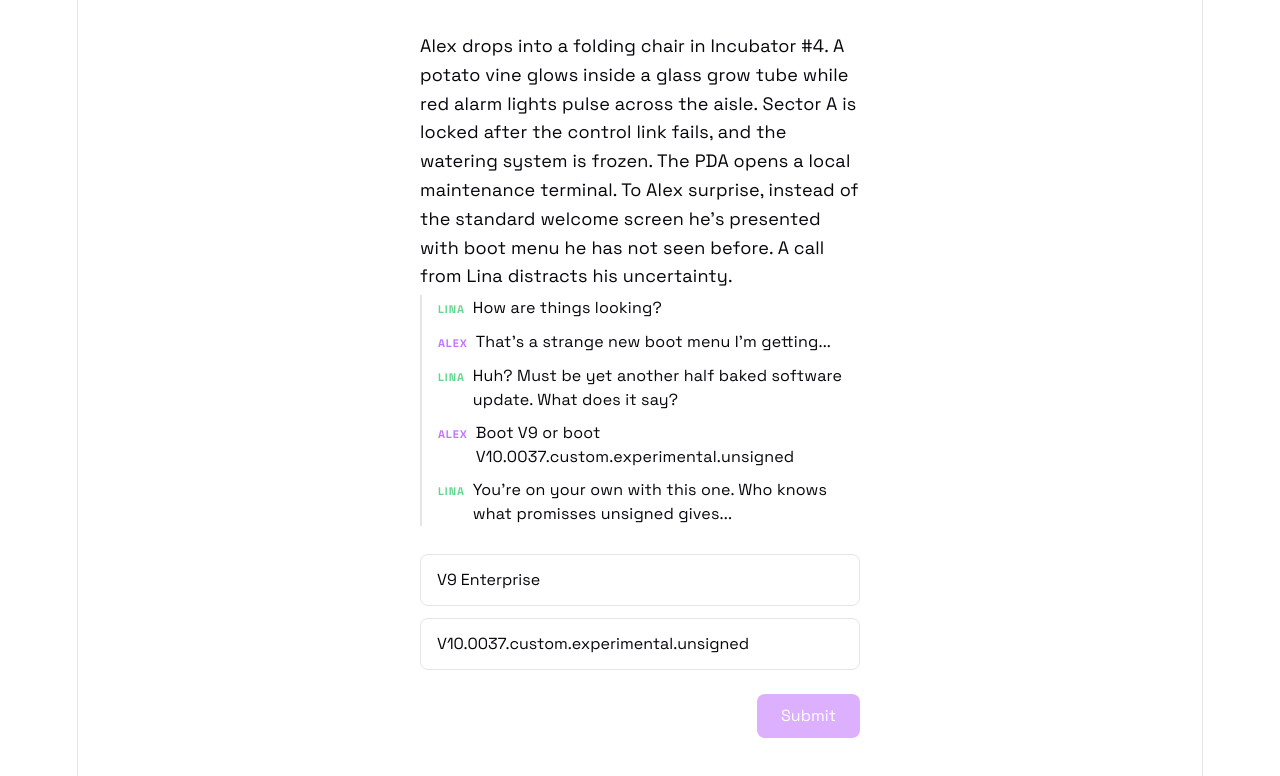
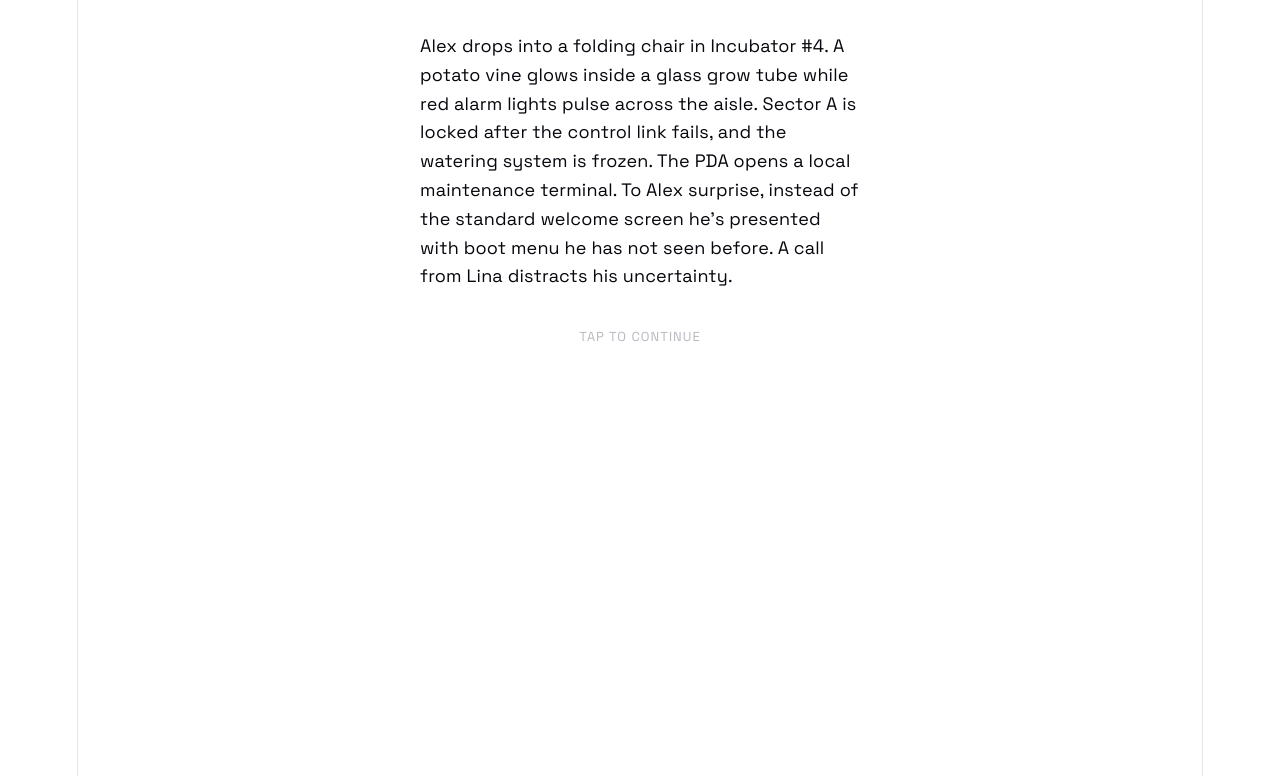
Before and after one commit to t0lia/wad-quiz, a React (Vite) app in the folder app/: page / in a window 1280 px wide. Shown: the top 776 px of the page. Built offline with nearby package versions, Linux system fonts and the light colour scheme.

Commit message:
tap to continue button

```diff
--- a/app/src/App.css
+++ b/app/src/App.css
@@ -81,6 +81,39 @@
 .submit-btn:disabled {
   opacity: 0.4;
   cursor: default;
+}
+
+.tap-hint {
+  width: 100%;
+  min-height: 44px;
+  display: flex;
+  align-items: center;
+  justify-content: center;
+  background: none;
+  border: none;
+  font: inherit;
+  font-size: 13px;
+  letter-spacing: 0.08em;
+  text-transform: uppercase;
+  color: var(--text);
+  cursor: pointer;
+  margin: 0;
+  padding: 8px 0;
+  animation: tap-hint-pulse 2s ease-in-out infinite;
+}
+
+@keyframes tap-hint-pulse {
+  0%, 100% { opacity: 0.3; }
+  50%       { opacity: 0.6; }
+}
+
+@keyframes block-enter {
+  from { opacity: 0; transform: translateY(10px); }
+  to   { opacity: 1; transform: translateY(0); }
+}
+
+.block-enter {
+  animation: block-enter 0.35s ease forwards;
 }
 
 .feedback {
--- a/app/src/scenes/ChallengeScene.tsx
+++ b/app/src/scenes/ChallengeScene.tsx
@@ -1,4 +1,4 @@
-import { useState } from 'react'
+import { useState, useEffect, useRef, useMemo } from 'react'
 import type { ChallengeSceneData } from '../types/story'
 import TaskRouter from '../tasks/TaskRouter'
 import DialogueBlock from './DialogueBlock'
@@ -9,7 +9,6 @@ import type { Components } from 'react-markdown'
 
 type Props = {
   scene: ChallengeSceneData
-  /** Called when the user completes the task; answer carries optional payload (e.g. first block for git task). */
   onComplete: (answer?: string) => void
 }
 
@@ -28,23 +27,81 @@ const mdComponents: Components = {
   },
 }
 
+type ContentBlock = 'text' | 'dialogue'
+
 export default function ChallengeScene({ scene, onComplete }: Props) {
   const [submitted, setSubmitted] = useState(false)
+  const [revealedContent, setRevealedContent] = useState(1) // text always shown first
+  const [taskRevealed, setTaskRevealed] = useState(false)
+  const [dialogueDone, setDialogueDone] = useState(false)
+  const bottomRef = useRef<HTMLDivElement>(null)
+
+  const contentBlocks = useMemo<ContentBlock[]>(() => {
+    const b: ContentBlock[] = ['text']
+    if (scene.dialogue?.length) b.push('dialogue')
+    return b
+  }, [scene.dialogue])
+
+  const isTapTask =
+    scene.task.type === 'one_tap_forward' ||
+    (scene.task.type === 'text_scene' && !scene.task.choices)
+
+  const allContentRevealed = revealedContent >= contentBlocks.length
+  const lastContent = contentBlocks[revealedContent - 1]
+  const waitingForDialogue = lastContent === 'dialogue' && !dialogueDone
+  const showHint = !submitted && !taskRevealed && !waitingForDialogue
 
   function handleSubmit(a?: string) {
     setSubmitted(true)
     onComplete(a)
   }
 
+  function advanceBlock() {
+    if (submitted || waitingForDialogue) return
+    if (!allContentRevealed) {
+      setRevealedContent(c => c + 1)
+    } else if (isTapTask) {
+      handleSubmit()
+    } else {
+      setTaskRevealed(true)
+    }
+  }
+
+  useEffect(() => {
+    bottomRef.current?.scrollIntoView({ behavior: 'smooth', block: 'nearest' })
+  }, [revealedContent, taskRevealed, dialogueDone])
+
   return (
     <div className="scene">
-      <div className="scene-text">
-        <ReactMarkdown components={mdComponents}>{scene.text}</ReactMarkdown>
-        {scene.dialogue && scene.dialogue.length > 0 && (
-          <DialogueBlock lines={scene.dialogue} />
-        )}
+      {/* Text — always first */}
+      <div className="block-enter">
+        <div className="scene-text">
+          <ReactMarkdown components={mdComponents}>{scene.text}</ReactMarkdown>
+        </div>
       </div>
-      <TaskRouter task={scene.task} submitted={submitted} onSubmit={handleSubmit} />
+
+      {/* Dialogue — revealed after first tap */}
+      {revealedContent >= 2 && scene.dialogue?.length && (
+        <div className="block-enter">
+          <DialogueBlock lines={scene.dialogue} onComplete={() => setDialogueDone(true)} />
+        </div>
+      )}
+
+      {/* Task — revealed after all content, only for non-tap tasks */}
+      {taskRevealed && (
+        <div className="block-enter">
+          <TaskRouter task={scene.task} submitted={submitted} onSubmit={handleSubmit} />
+        </div>
+      )}
+
+      {/* Tap hint — full-width button, safe tap target on mobile */}
+      {showHint && (
+        <button className="tap-hint" onClick={advanceBlock}>
+          {allContentRevealed && isTapTask ? 'next' : 'tap to continue'}
+        </button>
+      )}
+
+      <div ref={bottomRef} />
     </div>
   )
 }
--- a/app/src/scenes/DialogueBlock.tsx
+++ b/app/src/scenes/DialogueBlock.tsx
@@ -1,4 +1,4 @@
-import { useState, useEffect } from 'react'
+import { useState, useEffect, useRef } from 'react'
 import ReactMarkdown from 'react-markdown'
 import type { Components } from 'react-markdown'
 import type { DialogueLine } from '../types/story'
@@ -11,31 +11,48 @@ const inlineComponents: Components = {
   p: ({ children }) => <>{children}</>,
 }
 
-export default function DialogueBlock({ lines }: { lines: DialogueLine[] }) {
+type Props = { lines: DialogueLine[]; onComplete?: () => void }
+
+export default function DialogueBlock({ lines, onComplete }: Props) {
   const [typingLine, setTypingLine] = useState(0)
   const [charCount, setCharCount] = useState(0)
+  const completedRef = useRef(false)
 
   const currentText = lines[typingLine]?.text ?? ''
   const currentLineDone = charCount >= currentText.length
   const allDone = typingLine >= lines.length
 
+  // Tick: advance character count
   useEffect(() => {
     if (allDone || currentLineDone) return
     const t = setTimeout(() => setCharCount(c => c + 1), CHAR_SPEED)
     return () => clearTimeout(t)
   }, [allDone, currentLineDone, charCount])
 
+  // Advance to next line, or fire onComplete when last line finishes
   useEffect(() => {
-    if (!currentLineDone || typingLine >= lines.length - 1) return
+    if (!currentLineDone) return
+    if (typingLine >= lines.length - 1) {
+      if (!completedRef.current) {
+        completedRef.current = true
+        onComplete?.()
+      }
+      return
+    }
     const t = setTimeout(() => {
       setTypingLine(l => l + 1)
       setCharCount(0)
     }, LINE_PAUSE)
     return () => clearTimeout(t)
-  }, [currentLineDone, typingLine, lines.length])
+  }, [currentLineDone, typingLine, lines.length, onComplete])
+
+  function skipToEnd() {
+    setTypingLine(lines.length - 1)
+    setCharCount(lines[lines.length - 1]?.text.length ?? 0)
+  }
 
   return (
-    <div className="dialogue">
+    <div className="dialogue" onClick={skipToEnd} style={{ cursor: 'pointer' }}>
       {lines.map((line, i) => {
         if (i > typingLine) return null
         const lineDone = i < typingLine || (i === typingLine && currentLineDone)
--- a/app/src/tasks/BlockBuilder.tsx
+++ b/app/src/tasks/BlockBuilder.tsx
@@ -197,7 +197,7 @@ export default function BlockBuilder({ task, submitted, onSubmit }: Props) {
           disabled={!allFilled}
           onClick={() => onSubmit(sequence[0] ? getContent(sequence[0]) : undefined)}
         >
-          Submit
+          next
         </button>
       )}
     </>
--- a/app/src/tasks/CardFilter.tsx
+++ b/app/src/tasks/CardFilter.tsx
@@ -171,7 +171,7 @@ export default function CardFilter({ task, submitted, onSubmit }: Props) {
           disabled={!canSubmit}
           onClick={() => onSubmit(JSON.stringify(assignments))}
         >
-          Submit
+          next
         </button>
       )}
     </>
--- a/app/src/tasks/ClickOnLine.tsx
+++ b/app/src/tasks/ClickOnLine.tsx
@@ -30,7 +30,7 @@ export default function ClickOnLine({ task, submitted, onSubmit }: Props) {
           disabled={selectedId === null}
           onClick={() => onSubmit(selectedId ?? undefined)}
         >
-          Submit
+          next
         </button>
       )}
     </>
--- a/app/src/tasks/DragAndDrop.tsx
+++ b/app/src/tasks/DragAndDrop.tsx
@@ -113,7 +113,7 @@ export default function DragAndDrop({ task, submitted, onSubmit }: Props) {
           className="submit-btn"
           onClick={() => onSubmit(order.map((item) => item.id).join(','))}
         >
-          Submit
+          next
         </button>
       )}
     </>
--- a/app/src/tasks/Mapping.tsx
+++ b/app/src/tasks/Mapping.tsx
@@ -121,7 +121,7 @@ export default function Mapping({ task, submitted, onSubmit }: Props) {
           disabled={!canSubmit}
           onClick={() => onSubmit(JSON.stringify(pairs))}
         >
-          Submit
+          next
         </button>
       )}
     </>
--- a/app/src/tasks/MultipleChoice.tsx
+++ b/app/src/tasks/MultipleChoice.tsx
@@ -38,7 +38,7 @@ export default function MultipleChoice({ task, submitted, onSubmit }: Props) {
           disabled={selected.size === 0}
           onClick={() => onSubmit(Array.from(selected).join(','))}
         >
-          Submit
+          next
         </button>
       )}
     </>
--- a/app/src/tasks/OneTapForward.tsx
+++ b/app/src/tasks/OneTapForward.tsx
@@ -1,9 +1,5 @@
 type Props = { onSubmit: () => void }
 
-export default function OneTapForward({ onSubmit }: Props) {
-  return (
-    <button type="button" className="submit-btn" onClick={onSubmit}>
-      Continue →
-    </button>
-  )
+export default function OneTapForward({ onSubmit: _ }: Props) {
+  return <p className="tap-hint">next</p>
 }
--- a/app/src/tasks/ResourceAllocation.tsx
+++ b/app/src/tasks/ResourceAllocation.tsx
@@ -62,7 +62,7 @@ export default function ResourceAllocation({ task, submitted, onSubmit }: Props)
           disabled={remaining !== 0}
           onClick={() => onSubmit(JSON.stringify(allocation))}
         >
-          Submit
+          next
         </button>
       )}
     </>
--- a/app/src/tasks/TextSceneTask.tsx
+++ b/app/src/tasks/TextSceneTask.tsx
@@ -3,11 +3,13 @@ import type { TextSceneTask } from '../types/story'
 type Props = { task: TextSceneTask, onSubmit: (answer?: string) => void }
 
 export default function TextSceneTask({ task, onSubmit }: Props) {
-  const choices = task.choices ?? [{ label: 'Continue →', event: 'NEXT' }]
+  if (!task.choices) {
+    return <p className="tap-hint">next</p>
+  }
 
   return (
     <div className="text-scene-actions">
-      {choices.map((choice) => (
+      {task.choices.map((choice) => (
         <button
           key={`${choice.event}:${choice.label}`}
           type="button"
```
